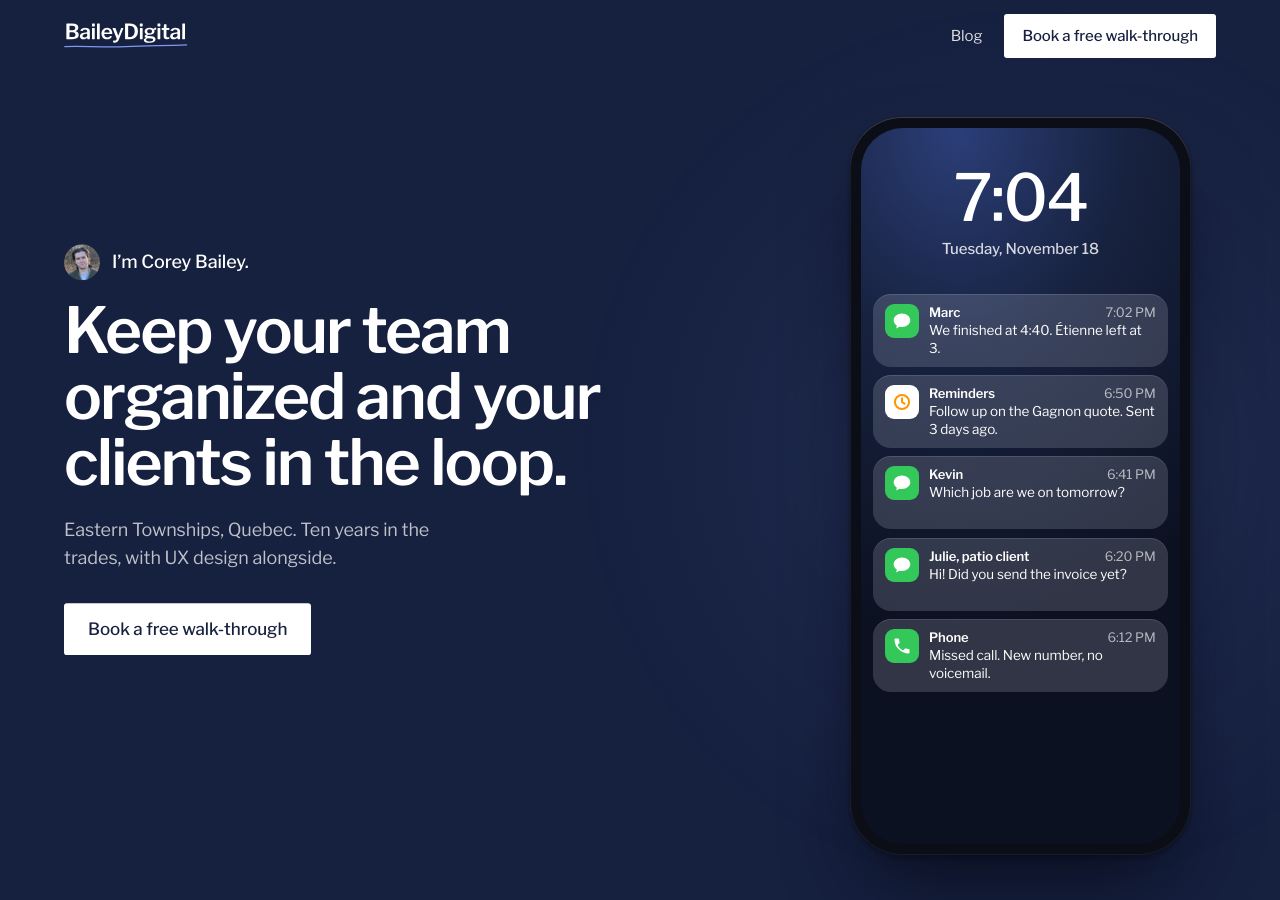
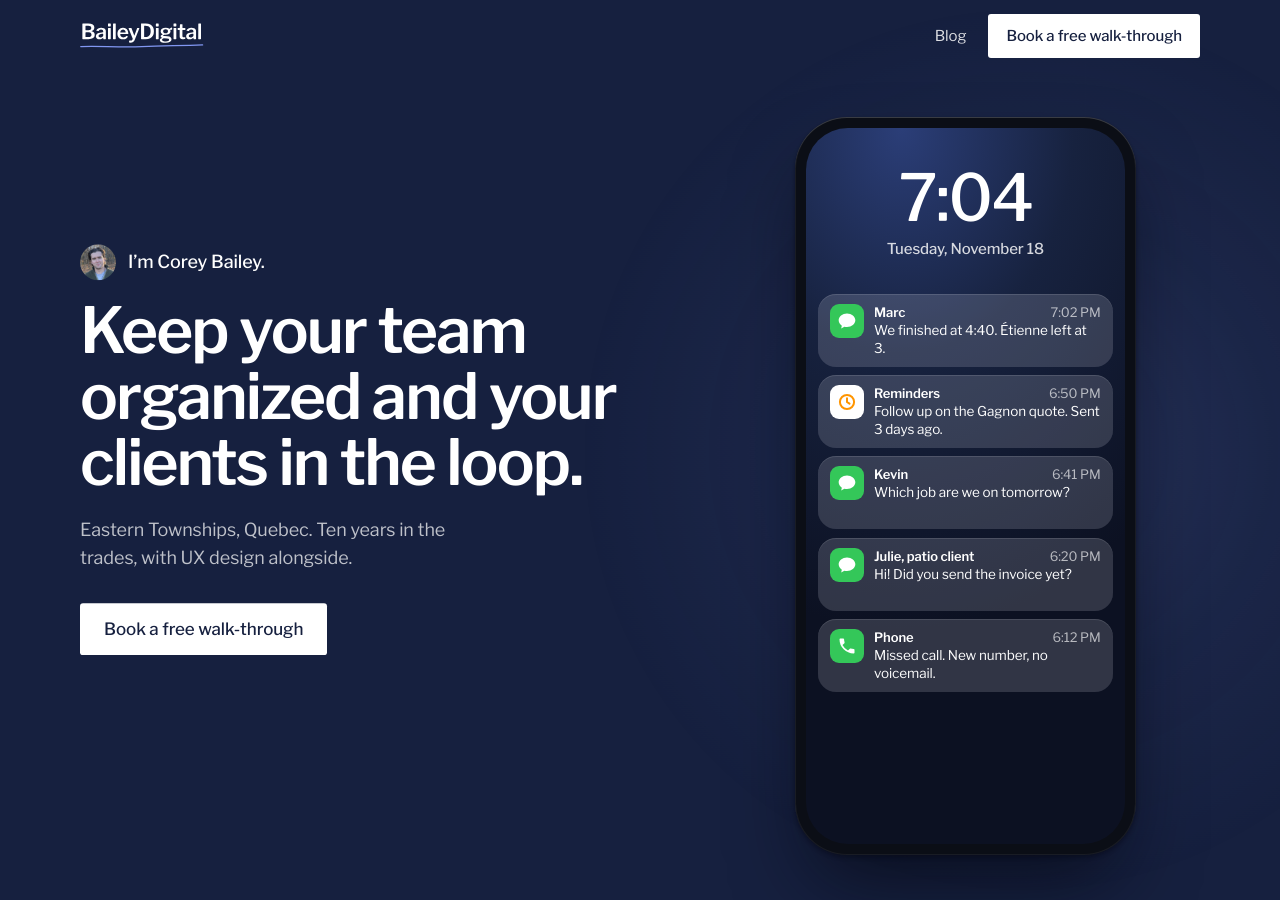
Before and after one commit to ccoreybbailey-dot/baileydigital-site, a Jekyll site: the page built from index.html, in a window 1280 px wide and 900 px high. Built offline with Jekyll 4.4.1, drawn with Linux system fonts in a browser that asks for light colours.

Commit message:
Hero, phone and header bar on the shared 78rem column (draft v3.2); ChantierLog and offers aligned to it
Co-Authored-By: Claude Opus 5.5 <noreply@anthropic.com>

```diff
--- a/index.html
+++ b/index.html
@@ -94,6 +94,9 @@
     --sc-font-display: var(--font); --sc-font-text: var(--font);
     --gutter-l: max(clamp(20px, 5vw, 88px), env(safe-area-inset-left, 0px));
     --gutter-r: max(clamp(20px, 5vw, 88px), env(safe-area-inset-right, 0px));
+    /* the .wrap column's content edges, so the hero lines up with every section below it */
+    --edge-l: max(var(--gutter-l), calc((100vw - 78rem) / 2 + var(--gutter-l)));
+    --edge-r: max(var(--gutter-r), calc((100vw - 78rem) / 2 + var(--gutter-r)));
     color-scheme: light;
   }
   body { background: var(--sc-canvas); color: var(--ink); font-family: var(--font); font-size: 17px; line-height: 1.6; }
@@ -109,7 +112,7 @@
   /* ---------- bar ---------- */
   body::before { content: ""; position: fixed; inset: 0 0 auto; height: env(safe-area-inset-top, 0px); z-index: 70; background: var(--navy); }
   .bar { position: fixed; top: env(safe-area-inset-top, 0px); left: 0; right: 0; z-index: 60;
-    display: flex; align-items: center; gap: 24px; padding: 14px var(--gutter-r) 14px var(--gutter-l);
+    display: flex; align-items: center; gap: 24px; padding: 14px var(--edge-r) 14px var(--edge-l);
     color: var(--white); transition: background-color 240ms ease, color 240ms ease, box-shadow 240ms ease; }
   .bar.is-light { background: rgba(255,255,255,.96); color: var(--ink); box-shadow: 0 1px 0 var(--rule); }
   .bar__mark { display: block; height: 26px; width: auto; }
@@ -138,13 +141,13 @@
   #hero .hero { background: var(--navy); }
   .hero__glow { position: absolute; z-index: 0; width: 70vmax; height: 70vmax; left: 52%; top: 50%; translate: -10% -50%; border-radius: 50%; pointer-events: none;
     background: radial-gradient(closest-side, rgba(129,151,242,.16), rgba(129,151,242,.05) 55%, rgba(22,32,63,0)); will-change: transform; }
-  .hero__copy { position: absolute; z-index: 3; left: var(--gutter-l); top: 50%; translate: 0 -50%; width: min(36rem, 44vw); will-change: transform; }
+  .hero__copy { position: absolute; z-index: 3; left: var(--edge-l); top: 50%; translate: 0 -50%; width: min(36rem, 44vw); will-change: transform; }
   .hero__name { display: flex; align-items: center; gap: 12px; font-size: 18px; font-weight: 500; }
   .hero__name img { width: 36px; height: 36px; border-radius: 50%; object-fit: cover; }
   .hero h1 { margin-top: 18px; font-size: clamp(2.3rem, 1.4rem + 3.2vw, 4.4rem); font-weight: 600; line-height: 1.04; letter-spacing: -0.03em; }
   .hero__sub { margin-top: 20px; font-size: 18px; max-width: 34ch; }
   .hero__cta { margin-top: 30px; }
-  .lock { position: absolute; z-index: 2; right: max(var(--gutter-r), 7vw); top: 50%; translate: 0 -50%;
+  .lock { position: absolute; z-index: 2; right: calc(var(--edge-r) + 5vw); top: 50%; translate: 0 -50%;
     height: min(82svh, 760px); aspect-ratio: 9 / 19.5; max-width: 100%; border-radius: 52px; padding: 11px; background: #0B0E16;
     box-shadow: 0 2px 4px rgba(4,6,14,.4), 0 40px 80px -20px rgba(4,6,14,.7), inset 0 1px 0 rgba(255,255,255,.14), inset 0 0 0 1px rgba(255,255,255,.06);
     will-change: transform; }
@@ -197,6 +200,8 @@
   /* ---------- 3 ChantierLog (peak) ---------- */
   .peak { display: grid; grid-template-columns: minmax(0, 1.05fr) minmax(0, 1fr); align-items: center; gap: clamp(24px, 5vw, 80px);
     padding-left: var(--gutter-l); padding-right: var(--gutter-r); max-width: 84rem; margin-inline: auto; }
+  /* its copy starts on the column's edge; the media's right side stays where the 84rem stage puts it */
+  .peak { padding-left: calc(var(--edge-l) - max(0px, (100vw - 84rem) / 2)); }
   .peak__copy { min-width: 0; }
   .peak h2 { font-size: clamp(2.2rem, 1.4rem + 2.6vw, 3.8rem); font-weight: 600; letter-spacing: -0.03em; line-height: 1; }
   .peak__site { display: inline-block; margin-top: 10px; color: var(--pen); font-size: 15px; text-underline-offset: 4px; }
@@ -232,7 +237,7 @@
 
   /* ---------- 4 offers (blue band, pan) ---------- */
   .offers { background: var(--blue); display: flex; align-items: center; height: 100%; }
-  .rail { gap: clamp(28px, 4vw, 64px); padding-left: var(--gutter-l); padding-right: 12vw; align-items: stretch; }
+  .rail { gap: clamp(28px, 4vw, 64px); padding-left: var(--edge-l); padding-right: 12vw; align-items: stretch; }
   .rail__lead { flex: 0 0 min(30rem, 84vw); align-self: center; }
   .rail__lead h2 { font-size: clamp(2.4rem, 1.5rem + 3vw, 4.4rem); font-weight: 600; letter-spacing: -0.03em; line-height: 1; }
   .rail__lead p { margin-top: 18px; font-size: 19px; max-width: 30ch; }
@@ -314,7 +319,7 @@
     [data-sc-act="pan"] [data-sc-stage] { height: auto; overflow: visible; scroll-snap-type: none; }
     .offers { height: auto; display: block; padding-block: clamp(96px, 14vh, 170px); }
     .rail { display: grid; grid-template-columns: repeat(auto-fill, minmax(min(18rem, 100%), 1fr));
-      padding-right: var(--gutter-r); align-items: start; }
+      padding-right: var(--edge-r); align-items: start; }
     .rail__lead { grid-column: 1 / -1; }
     .offer { align-self: stretch; }
   }
```
